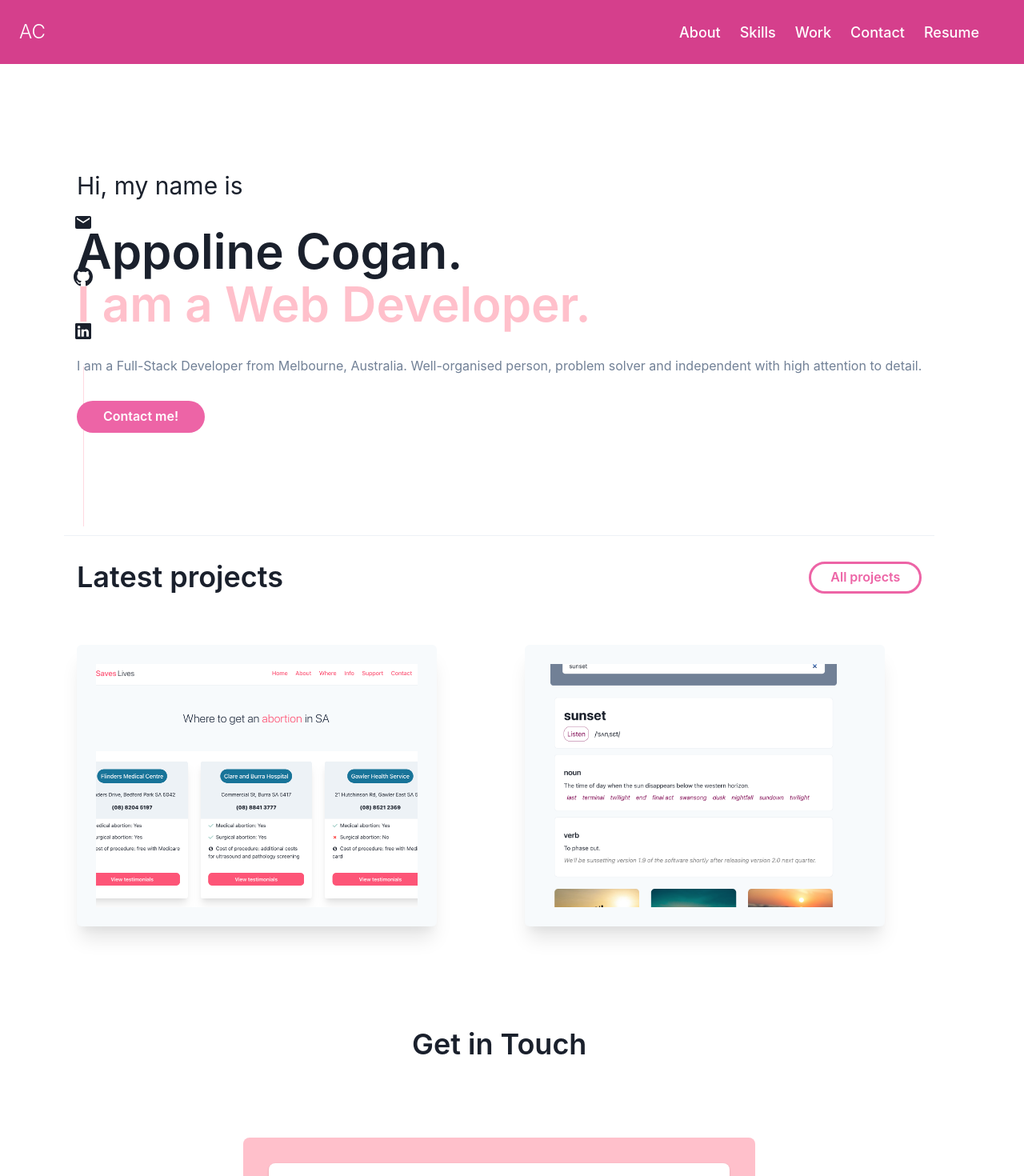
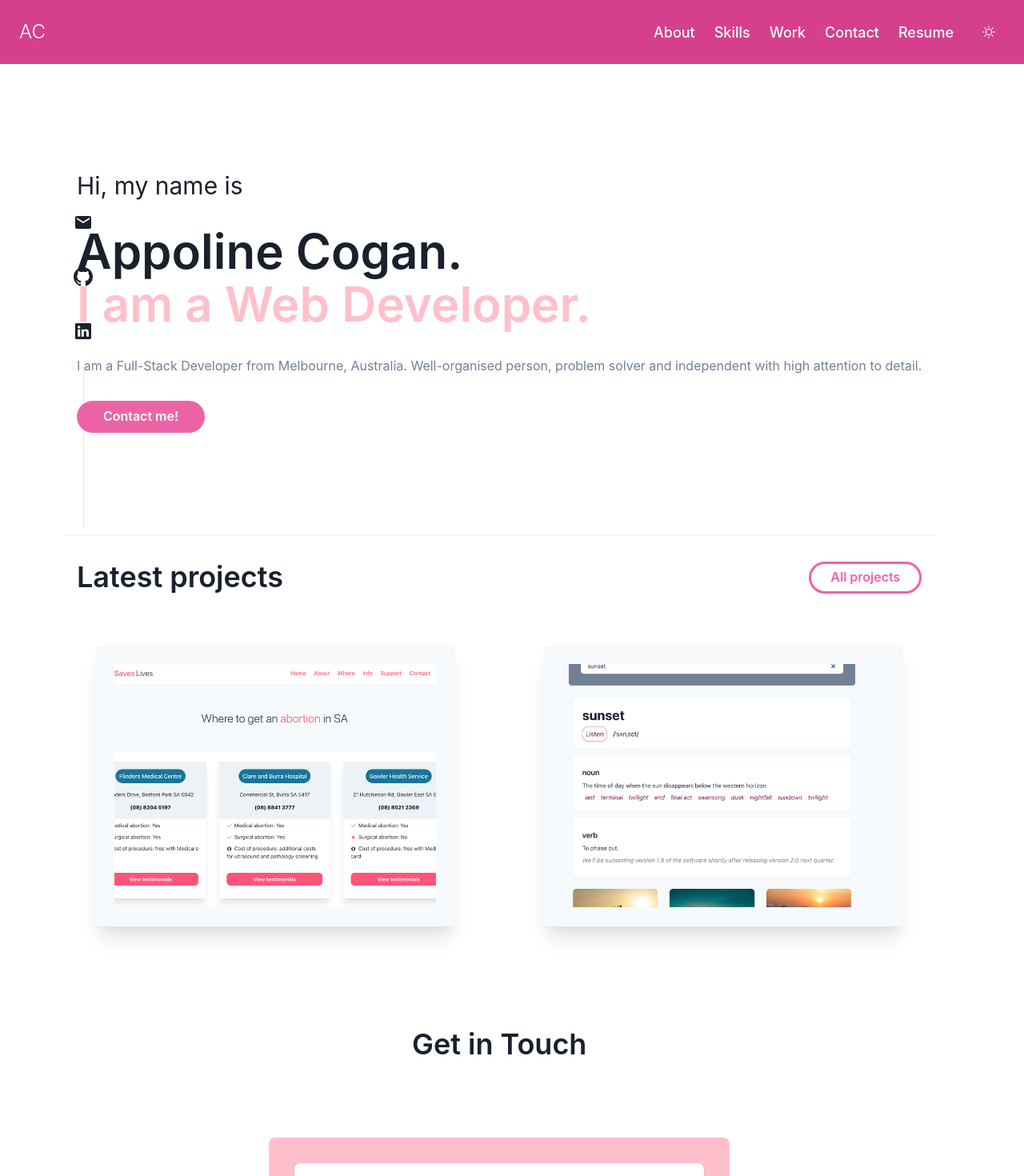
Before and after one commit to appolinefr/react-chakra-portfolio, a React (Create React App) app: page / in a window 1280 px wide. Shown: the top 1470 px of the page at 80% size. Built offline with nearby package versions, Linux system fonts and the light colour scheme.

Commit message:
updated layout for project sections, aadded links to contact section and added icon for dark/light mode

```diff
--- a/src/components/Contact/index.js
+++ b/src/components/Contact/index.js
@@ -39,9 +39,8 @@ export default function ContactForm() {
   };
 
   return (
-    // <Box as={Container} maxW="full">
     <Box>
-      <Heading
+      <Heading id="contact"
         as={Center}
         fontWeight={600}
         fontSize={{ base: "xl", sm: "2xl", md: "4xl" }}
@@ -63,7 +62,7 @@ export default function ContactForm() {
             p={8}
             color={useColorModeValue("gray.700", "whiteAlpha.900")}
             shadow="base"
-            w={{ base: "md", md: "lg", lg: "xl" }}
+            w={{ base: "sm", md: "md", lg: "lg" }}
           >
             <VStack spacing={5}>
               <form ref={form} onSubmit={sendEmail}>
@@ -71,6 +70,7 @@ export default function ContactForm() {
                 <InputGroup mb={2}>
                   <InputLeftElement children={<BsPerson />} />
                   <Input
+                    required
                     name="user_name"
                     placeholder="Your Name"
                     size="md"
@@ -82,6 +82,7 @@ export default function ContactForm() {
                 <InputGroup my={2}>
                   <InputLeftElement children={<MdOutlineEmail />} />
                   <Input
+                    required
                     type="email"
                     placeholder="Your Email"
                     name="user_email"
@@ -91,6 +92,7 @@ export default function ContactForm() {
                 </InputGroup>
                 <FormLabel>Message</FormLabel>
                 <Textarea
+                  required
                   type="email"
                   placeholder="Your Message"
                   name="user_message"
@@ -120,6 +122,5 @@ export default function ContactForm() {
         </Box>
       </Box>
     </Box>
-    // </Box>
   );
 }
--- a/src/components/Home/HomeHero/index.js
+++ b/src/components/Home/HomeHero/index.js
@@ -4,7 +4,8 @@ import {
   Button,
   Stack,
   Box,
-  Container
+  Container,
+  Link,
 } from "@chakra-ui/react";
 
 export default function HomeHero() {
@@ -38,6 +39,8 @@ export default function HomeHero() {
           person, problem solver and independent with high attention to detail.
         </Text>
         <Button
+          as={Link}
+          href={"#contact"}
           maxW={40}
           colorScheme={"pink"}
           bg={"pink.400"}
--- a/src/components/Home/LatestProjects/index.js
+++ b/src/components/Home/LatestProjects/index.js
@@ -4,14 +4,13 @@ import {
   Text,
   HStack,
   Container,
-  Stack,
   Image,
   Flex,
   Button,
   Heading,
+  Center,
 } from "@chakra-ui/react";
 
-// import Weather from "../../../images/weather.png";
 import Abortion from "../../../images/abortion.png";
 import Dictionary from "../../../images/dictionnary.png";
 
@@ -23,19 +22,12 @@ const projects = [
     link: "https://abortion-saves-lives.herokuapp.com/",
     image: Abortion,
   },
-//   {
-//     name: "Weather Dashboard",
-//     description: "",
-//     link: "https://marvelous-cucurucho-bb2aec.netlify.app/",
-//     image: Weather,
-//   },
   {
     name: "React Dictionnary",
     description: "",
     link: "https://boisterous-pie-d58aaf.netlify.app/",
     image: Dictionary,
   },
-
 ];
 export default function Projects() {
   return (
@@ -56,18 +48,17 @@ export default function Projects() {
           color={"pink.400"}
           borderColor={"pink.400"}
           border={"solid"}
-          _hover={
-            {
+          _hover={{
             bg: "pink.400",
-              color:"white"
-            }
-          }
+            color: "white",
+          }}
         >
           All projects
         </Button>
       </Flex>
-      <SimpleGrid columns={{ base: 1, md: 2, lg: 2 }} spacingX={16}>
+      <SimpleGrid columns={{ base: 1, md: 2, lg: 2 }} spacing={16}>
         {projects.map((project) => (
+          <Center>
             <Box
               maxW={"450px"}
               w={"full"}
@@ -78,7 +69,7 @@ export default function Projects() {
             >
               <HStack textAlign={"center"} p={6} align={"center"}>
                 <Image
-                alt={"Abortion is healthcare march"}
+                  alt={""}
                   src={project.image}
                   objectFit={"cover"}
                   width={607}
@@ -96,6 +87,7 @@ export default function Projects() {
                 ></Text>
               </HStack>
             </Box>
+          </Center>
         ))}
       </SimpleGrid>
     </Box>
--- a/src/components/NavBar/index.js
+++ b/src/components/NavBar/index.js
@@ -17,6 +17,8 @@ import {
   DrawerCloseButton,
 } from "@chakra-ui/react";
 import { HamburgerIcon } from "@chakra-ui/icons";
+
+import { BsSun } from "react-icons/bs";
 
 export default function NavBar() {
   const { isOpen, onOpen, onClose } = useDisclosure();
@@ -65,6 +67,17 @@ export default function NavBar() {
             }}
           />
         </Flex>
+        <Flex ml={{ base: -2 }} display={{ base: "flex", md: "flex" }}>
+
+          <IconButton
+            icon={<BsSun w={6} h={6} />}
+            color={"white"}
+            variant={"ghost"}
+            _hover={{
+              textDecoration: "none",
+            }}
+          />
+        </Flex>
       </Flex>
       <Drawer
         isOpen={isOpen}
@@ -99,7 +112,7 @@ const NAV_ITEMS = [
   },
   {
     label: "Contact",
-    href: "/contact",
+    href: "/#contact",
   },
   {
     label: "Resume",
```
Lines whose indentation alone changed are shown as unchanged.
